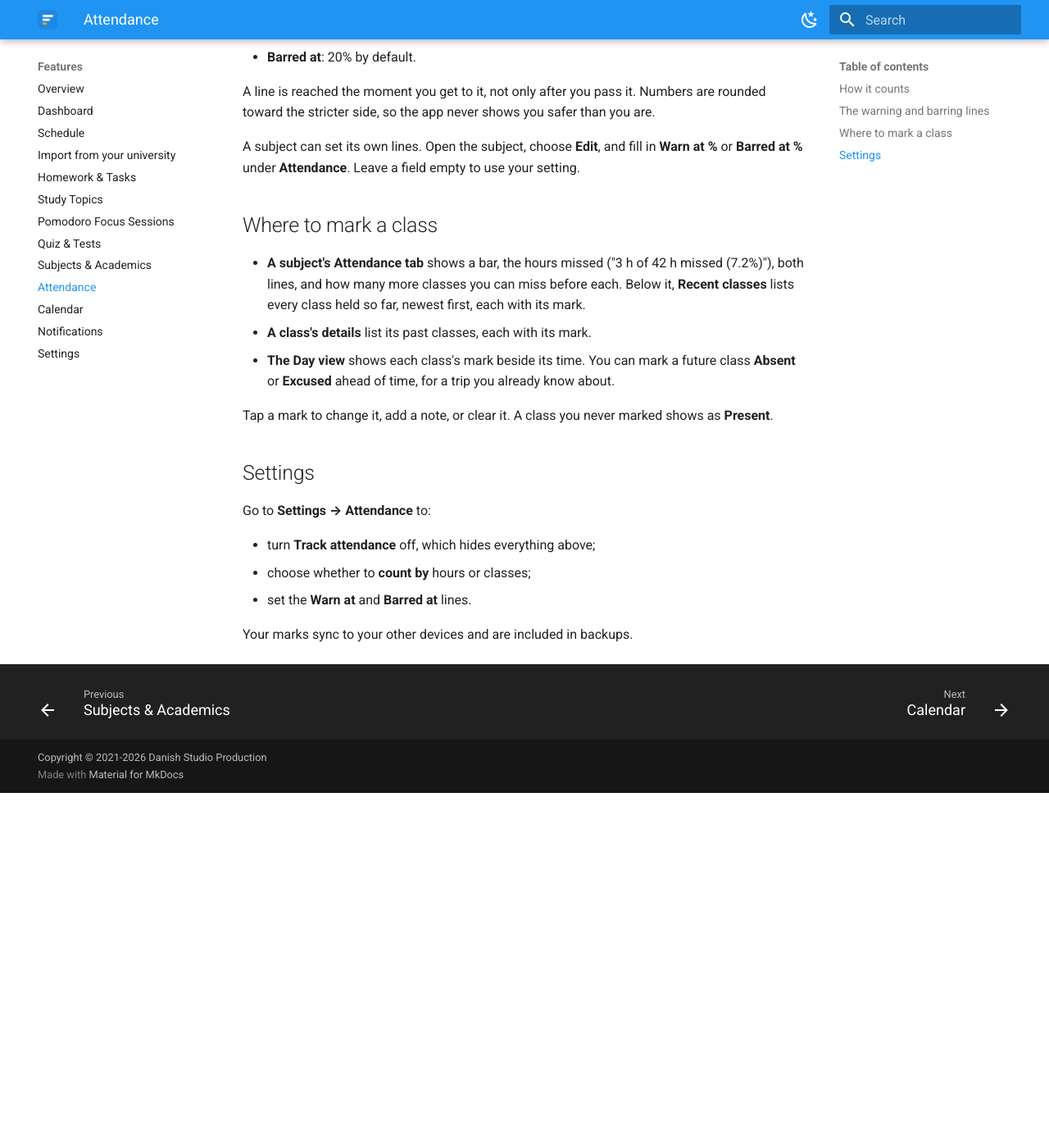
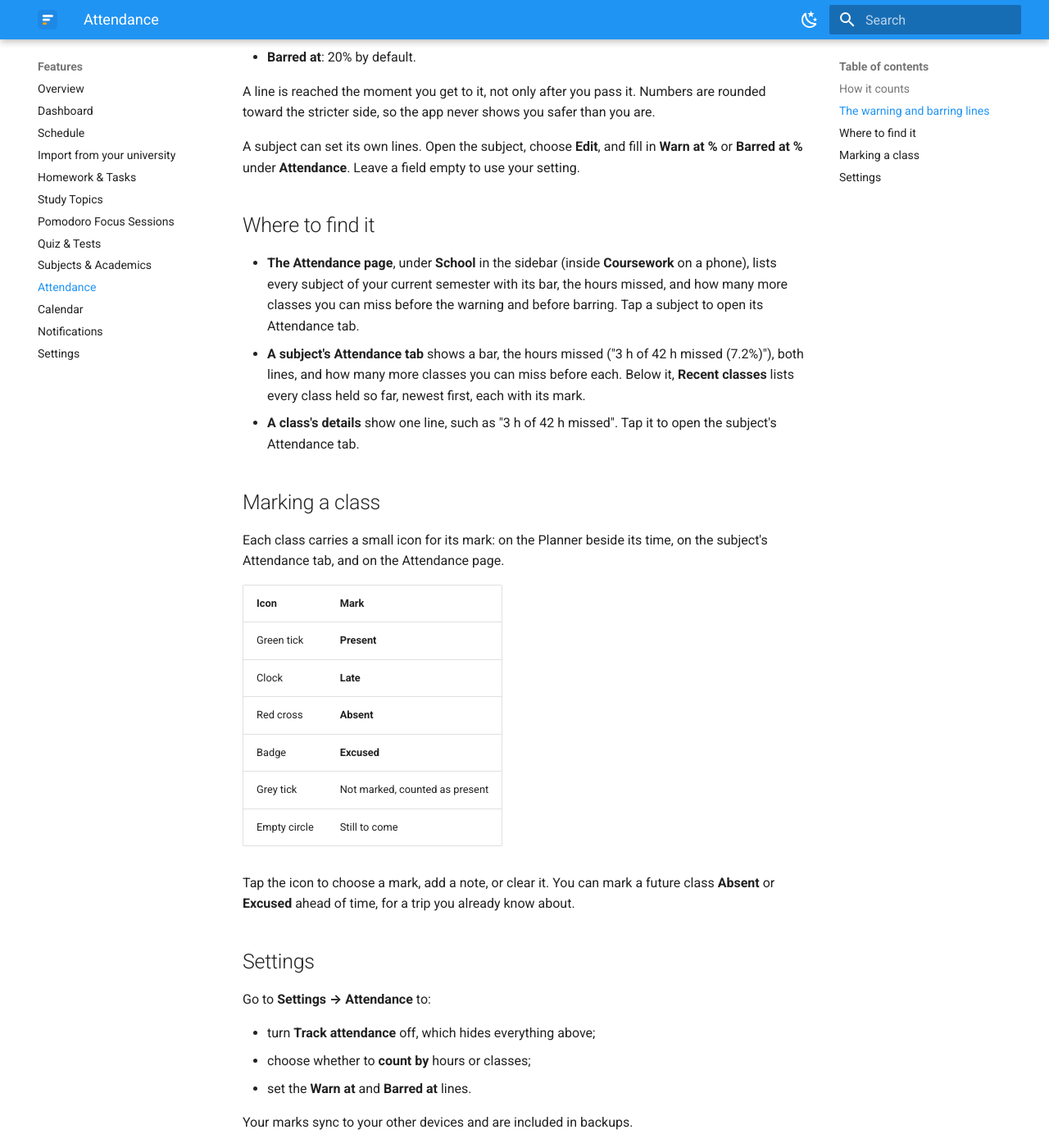
Before and after one commit to Jerit3787/planner-docs, an MkDocs documentation site: the page built from docs/features/attendance.md, in a window 1280 px wide and 1400 px high, scrolled down 1017 px. Shown: the whole window at 82% size. Built offline with MkDocs 1.6.1 and Material for MkDocs 9.7.7, drawn with Linux system fonts in a browser that asks for light colours; the version menu is left out; before the commit the page ends 1984 px from its top, so only the background shows below that.

Commit message:
docs(attendance): the Attendance page, the mark icon and the class line
Co-Authored-By: Claude Opus 5.5 <noreply@anthropic.com>

```diff
--- a/docs/features/attendance.md
+++ b/docs/features/attendance.md
@@ -38,16 +38,33 @@ the stricter side, so the app never shows you safer than you are.
 A subject can set its own lines. Open the subject, choose **Edit**, and fill in **Warn at %** or
 **Barred at %** under **Attendance**. Leave a field empty to use your setting.
 
-## Where to mark a class
+## Where to find it
 
+- **The Attendance page**, under **School** in the sidebar (inside **Coursework** on a phone), lists
+  every subject of your current semester with its bar, the hours missed, and how many more classes you
+  can miss before the warning and before barring. Tap a subject to open its Attendance tab.
 - **A subject's Attendance tab** shows a bar, the hours missed ("3 h of 42 h missed (7.2%)"), both
   lines, and how many more classes you can miss before each. Below it, **Recent classes** lists every
   class held so far, newest first, each with its mark.
-- **A class's details** list its past classes, each with its mark.
-- **The Day view** shows each class's mark beside its time. You can mark a future class **Absent** or
-  **Excused** ahead of time, for a trip you already know about.
+- **A class's details** show one line, such as "3 h of 42 h missed". Tap it to open the subject's
+  Attendance tab.
 
-Tap a mark to change it, add a note, or clear it. A class you never marked shows as **Present**.
+## Marking a class
+
+Each class carries a small icon for its mark: on the Planner beside its time, on the subject's
+Attendance tab, and on the Attendance page.
+
+| Icon | Mark |
+|---|---|
+| Green tick | **Present** |
+| Clock | **Late** |
+| Red cross | **Absent** |
+| Badge | **Excused** |
+| Grey tick | Not marked, counted as present |
+| Empty circle | Still to come |
+
+Tap the icon to choose a mark, add a note, or clear it. You can mark a future class **Absent** or
+**Excused** ahead of time, for a trip you already know about.
 
 ## Settings
 
```
